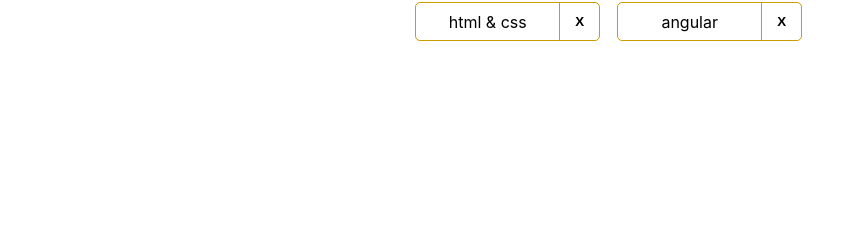
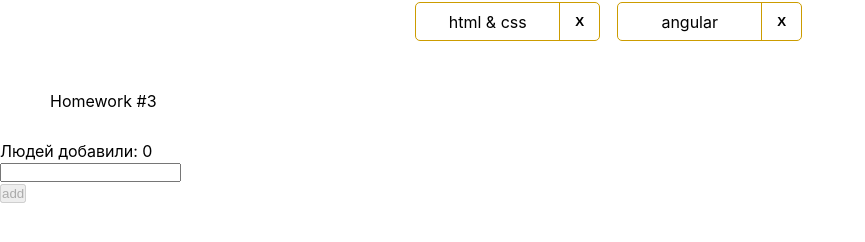
Before and after one commit to KuleshUladzislau/HomeWork2, a React (Create React App) app: page / in a window 1280 px wide. Shown: the part 444-686 px from the top of the page, without its empty margins (0-865 px from the left). Built offline with nearby package versions, Linux system fonts and the light colour scheme.

Commit message:
third commit

```diff
--- a/package.json
+++ b/package.json
@@ -1,6 +1,6 @@
 {
   "name": "homework",
-  "homepage": "https://KuleshUladzislau.github.io/repository-name",
+  "homepage": "https://KuleshUladzislau.github.io/HomeWork2",
   "version": "0.1.0",
   "private": true,
   "dependencies": {
@@ -16,7 +16,7 @@
     "@types/react-dom": "18.0.6",
     "@types/uuid": "8.3.4",
     "axios": "0.27.2",
-    "gh-pages": "4.0.0",
+    "gh-pages": "^5.0.0",
     "react": "18.2.0",
     "react-dom": "18.2.0",
     "react-redux": "8.0.4",
--- a/src/s1-main/App.tsx
+++ b/src/s1-main/App.tsx
@@ -2,6 +2,7 @@
 import s from './App.module.css'
 import HW1 from '../s2-homeworks/hw01/HW1'
 import HW2 from "../s2-homeworks/hw02/HW2";
+import HW3 from "../s2-homeworks/hw03/HW3";
 
 function App() {
     return (
@@ -9,7 +10,7 @@
             <HW1/>
             {/*раскомментировать по ходу выполнения*/}
             <HW2/>
-            {/*<HW3/>*/}
+            <HW3/>
             {/*<HW4/>*/}
 
             {/*при выполнении дз 5 и более - закомментировать здесь дз 1-4, так как они есть внутри дз 5*/}
--- a/src/s2-homeworks/hw03/Greeting.tsx
+++ b/src/s2-homeworks/hw03/Greeting.tsx
@@ -2,14 +2,14 @@
 import s from './Greeting.module.css'
 
 type GreetingPropsType = {
-    name: any // need to fix any
-    setNameCallback: any // need to fix any
-    addUser: any // need to fix any
-    onBlur: any // need to fix any
+    name: string // need to fix any
+    setNameCallback: (e:ChangeEvent<HTMLInputElement>)=>void // need to fix any
+    addUser: ()=>void // need to fix any
+    onBlur: ()=>void // need to fix any
     onEnter: any // need to fix any
-    error: any // need to fix any
-    totalUsers: any // need to fix any
-    lastUserName?: any // need to fix any
+    error: string // need to fix any
+    totalUsers: number // need to fix any
+    lastUserName?: string // need to fix any
 }
 
 // презентационная компонента (для верстальщика)
--- a/src/s2-homeworks/hw03/GreetingContainer.tsx
+++ b/src/s2-homeworks/hw03/GreetingContainer.tsx
@@ -1,20 +1,36 @@
-import React, { ChangeEvent, KeyboardEvent, useState } from 'react'
+import React, {ChangeEvent, KeyboardEvent, useState} from 'react'
 import Greeting from './Greeting'
-import { UserType } from './HW3'
+import {UserType} from './HW3'
 
 type GreetingContainerPropsType = {
-    users: any // need to fix any
-    addUserCallback: any // need to fix any
+    users: UserType[] // need to fix any
+    addUserCallback: (name: string) => void // need to fix any
 }
 
-export const pureAddUser = (name: any, setError: any, setName: any, addUserCallback: any) => {
+export const pureAddUser = (name: string, setError: any, setName: (name: string) => void, addUserCallback: (name: string) => void) => {
+
+    if (name.trim() === '') {
+       return  setError('Ошибка! Введите имя!')
+    }
+        addUserCallback(name);
+        setName('')
+
     // если имя пустое - показать ошибку, иначе - добавить юзера и очистить инпут
 }
 
-export const pureOnBlur = (name: any, setError: any) => { // если имя пустое - показать ошибку
+export const pureOnBlur = (name: string, setError: any) => {
+    if(name.trim()===''){
+        setError('Ошибка! Введите имя!')
+    }// если имя пустое - показать ошибку
 }
 
-export const pureOnEnter = (e: any, addUser: any) => { // если нажата кнопка Enter - добавить
+export const pureOnEnter = (e: KeyboardEvent, addUser: ()=>void) => {
+    if(e.key === 'Enter') {
+        addUser()
+    }
+
+    // если нажата кнопка Enter - добавить
+
 }
 
 // более простой и понятный для новичков
@@ -22,16 +38,17 @@
 
 // более современный и удобный для про :)
 const GreetingContainer: React.FC<GreetingContainerPropsType> = ({
-    users,
-    addUserCallback,
-}) => {
+                                                                     users,
+                                                                     addUserCallback,
+                                                                 }) => {
     // деструктуризация пропсов
-    const [name, setName] = useState<any>('') // need to fix any
-    const [error, setError] = useState<any>('') // need to fix any
+    const [name, setName] = useState<string>('') // need to fix any
+    const [error, setError] = useState<string>('') // need to fix any
 
-    const setNameCallback = (e: any) => { // need to fix any
-        setName('some name') // need to fix
+    const setNameCallback = (e:ChangeEvent<HTMLInputElement>) => {
 
+        // need to fix any
+        setName(e.currentTarget.value) // need to fix
         error && setError('')
     }
     const addUser = () => {
@@ -42,12 +59,14 @@
         pureOnBlur(name, setError)
     }
 
-    const onEnter = (e: any) => {
+    const onEnter = (e: KeyboardEvent) => {
         pureOnEnter(e, addUser)
     }
 
-    const totalUsers = 0 // need to fix
-    const lastUserName = 'some name' // need to fix
+    const totalUsers = users.length // need to fix
+    const lastUserName = users.map(u=>u.name).pop()
+
+   // need to fix
 
     return (
         <Greeting
--- a/src/s2-homeworks/hw03/HW3.tsx
+++ b/src/s2-homeworks/hw03/HW3.tsx
@@ -2,6 +2,8 @@
 import { v1 } from 'uuid'
 import s2 from '../../s1-main/App.module.css'
 import GreetingContainer from './GreetingContainer'
+import {futimes} from "fs";
+import user from "../hw08/User";
 
 /*
 * 1 - описать тип UserType
@@ -19,20 +21,23 @@
 
 // types
 export type UserType = {
-    _id: any // need to fix any
-    name: any // need to fix any
+    _id: number // need to fix any
+    name: string // need to fix any
 }
 
-export const pureAddUserCallback = (name: any, setUsers: any, users: any) => { // need to fix any
+export const pureAddUserCallback = (name: string, setUsers: (users:UserType[])=>void, users: Array<UserType>) => { // need to fix any
+
     const user = { // need to fix
+        name,
+        _id:1
     }
     setUsers([...users, user])
 }
 
 const HW3 = () => {
-    const [users, setUsers] = useState<any>([]) // need to fix any
+    const [users, setUsers] = useState<Array<UserType>>([]) // need to fix any
 
-    const addUserCallback = (name: any) => { // need to fix any
+    const addUserCallback = (name: string) => { // need to fix any
         pureAddUserCallback(name, setUsers, users)
     }
 
```
Also changed, not shown: 1 other file (tests, documents, lock files or other folders).
